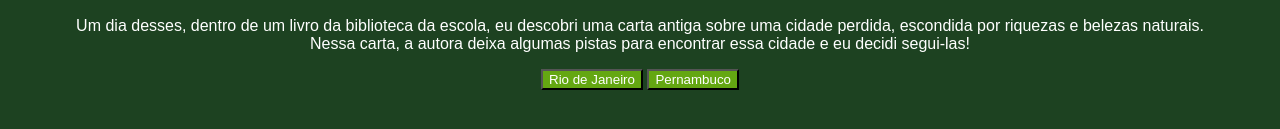
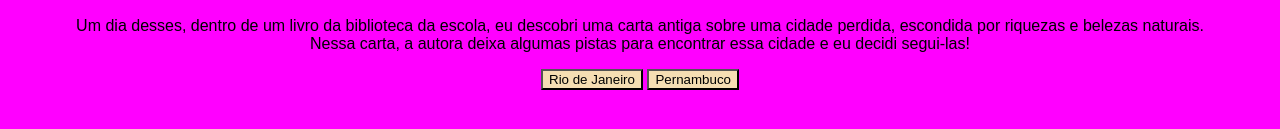
Before and after one commit to Isabellalura/bellaaventuras, a plain HTML site: page index.html in a window 1280 px wide. Shown: the part 457-586 px from the top of the page. Drawn offline with Linux system fonts and the light colour scheme; a web font is replaced by a local one.

Commit message:
Update style.css

```diff
--- a/style.css
+++ b/style.css
@@ -1,6 +1,6 @@
 body {
-    background-color: #1D4221;
-    color: white;
+    background-color: #FF00FF;
+    color: black;
     font-family: "Bai Jamjuree", sans-serif;
     display: flex;
     justify-content: center;
@@ -10,8 +10,8 @@ body {
 }
 
 button {
-    background-color: #64A712;
-    color: white;
+    background-color: #F5DEB3;
+    color: black;
     font-family: "Bai Jamjuree", sans-serif;
 }
 
```
